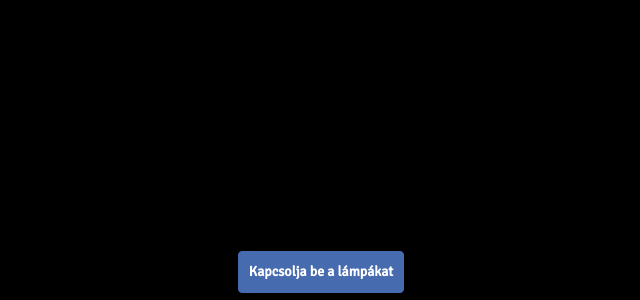
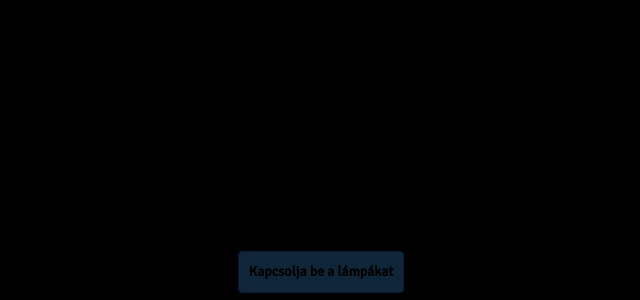
Before and after one commit to Mani-Poudel/Puskas-Ervin, a website: page index.html in a window 1280 px wide. Shown: the part 500-800 px from the top of the page, without its empty margins (319-959 px from the left). Drawn offline with nearby package versions, Linux system fonts and the light colour scheme.

Commit message:
Update stylesheet.css

```diff
--- a/stylesheet.css
+++ b/stylesheet.css
@@ -12,7 +12,7 @@ body {
 	display: none;
 }
 .peach {
-	background-color: #FFDAB9;
+	background-color: #0425ff;
 
 }
 .peach-after {
@@ -1282,13 +1282,13 @@ audio {
 }
 
 .btn-primary {
-        border-color: #466baf;
+        border-color: #071836;
         padding: 10px;
         /* text-transform: uppercase; */
         font-family: 'Signika', sans-serif;
         font-weight: 700;
-        color: #fff;
-        background-color: #466baf;
+        color: #000000;
+        background-color: #0f2639;
 }
     .btn-primary:hover,
     .btn-primary:focus,
```
